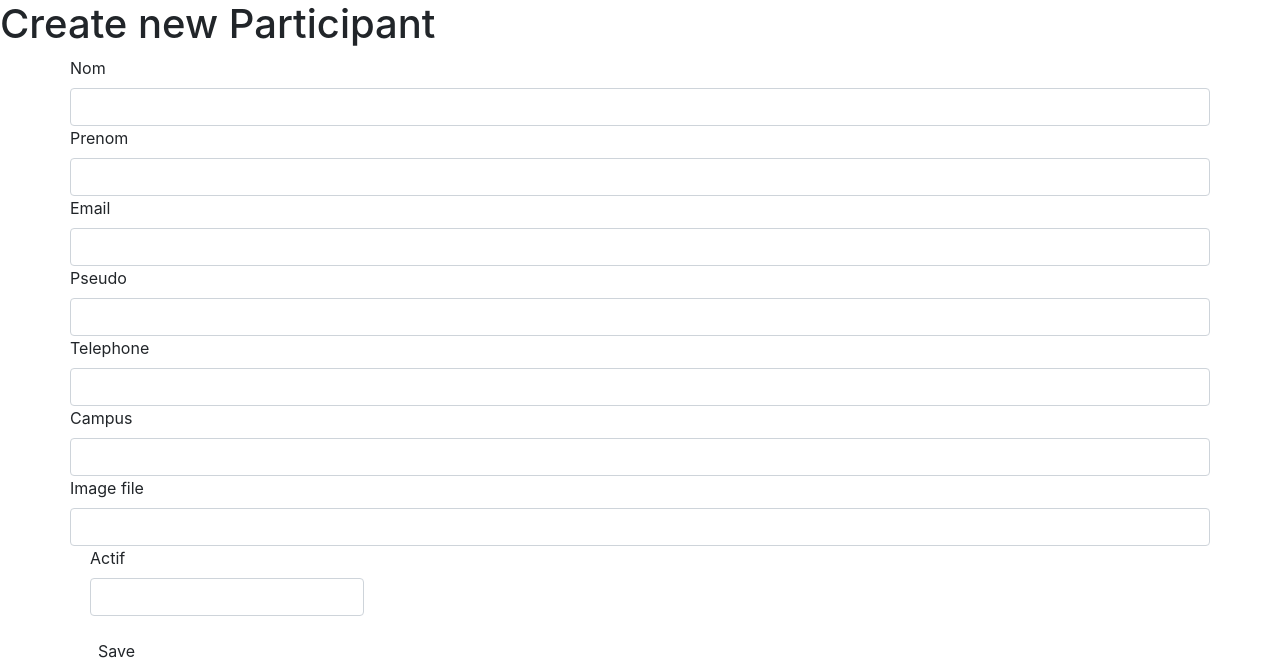
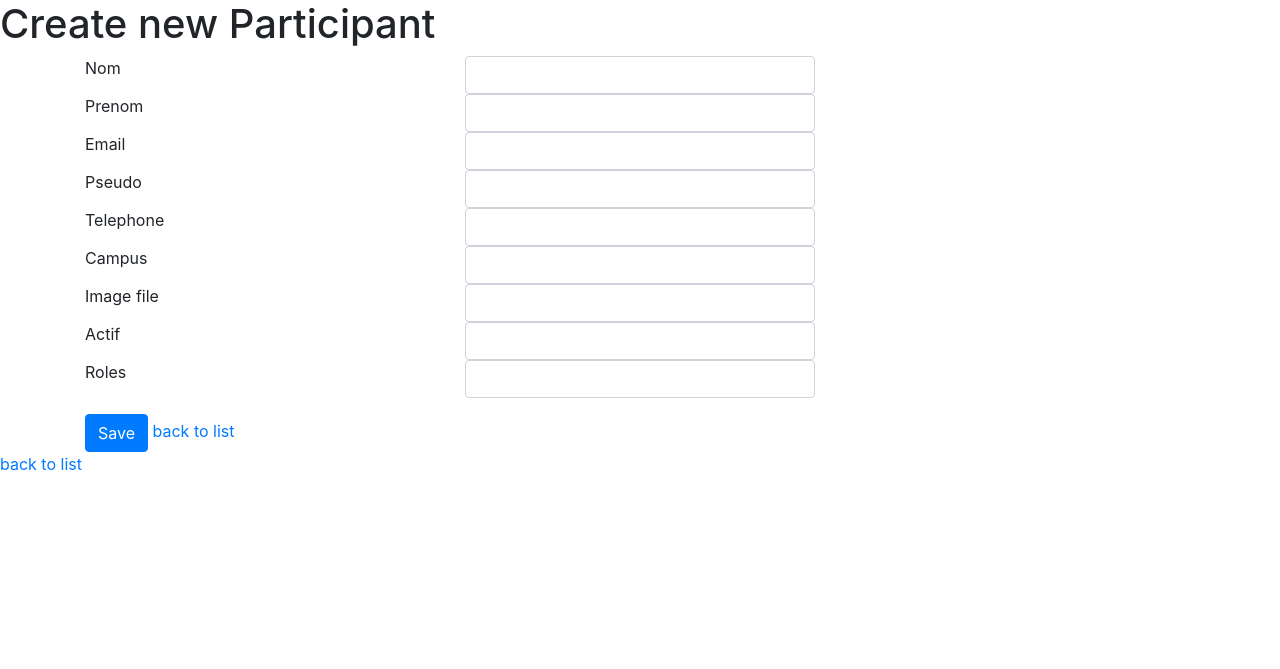
Before and after one commit to SL-PROGRAM/PROJET-ENI-2, a Symfony app: template templates/participant/new.html.twig in a window 1280 px wide. Shown: the part 56-725 px from the top of the page. Run offline with Twig, Linux system fonts and the light colour scheme; the template is opened without the code that fills it, so the values that code supplies are empty; form fields are guessed from the names that the template uses; some libraries are stand-ins or nearby versions.

Commit message:
Ajout de "Mon profil" dans la nav Bar

```diff
--- a/templates/base.html.twig
+++ b/templates/base.html.twig
@@ -21,7 +21,7 @@
                     <a class="nav-link" href="{{ path('accueil') }}">Accueil</a>
                 </li>
                 <li class="nav-item">
-                    <a class="nav-link" href="#">Mon profil</a>
+                    <a class="nav-link" href="{{ path('participant_edit',{'id':app.user.id }) }}">Mon profil</a>
                 </li>
                 <li class="nav-item">
                     <a class="nav-link" href="{{ path("ville_index") }}">Villes</a>
--- a/templates/participant/_form.html.twig
+++ b/templates/participant/_form.html.twig
@@ -1,54 +1,117 @@
-
 {{ form_start(form) }}
 <div class="container">
     <form class="form-vertical" role="form">
         <div class="form-group">
+            <div class="row justify-content">
+
+                <div class="col">
                     <div class="row">
+                        <div class="col">
                             {{ form_label(form.nom) }}
+                        </div>
+                        <div class="col">
                             {{ form_widget(form.nom) }}
+                        </div>
+                        <div class="col">
                             {{ form_errors(form.nom) }}
                         </div>
+                    </div>
                     <div class="row">
+                        <div class="col">
                             {{ form_label(form.prenom) }}
+                        </div>
+                        <div class="col">
                             {{ form_widget(form.prenom) }}
+                        </div>
+                        <div class="col">
                             {{ form_errors(form.prenom) }}
                         </div>
+                    </div>
                     <div class="row">
+                        <div class="col">
                             {{ form_label(form.email) }}
+                        </div>
+                        <div class="col">
                             {{ form_widget(form.email) }}
+                        </div>
+                        <div class="col">
                             {{ form_errors(form.email) }}
                         </div>
+                    </div>
                     <div class="row">
+                        <div class="col">
                             {{ form_label(form.pseudo) }}
+                        </div>
+                        <div class="col">
                             {{ form_widget(form.pseudo) }}
+                        </div>
+                        <div class="col">
                             {{ form_errors(form.pseudo) }}
                         </div>
+                    </div>
                     <div class="row">
+                        <div class="col">
                             {{ form_label(form.telephone) }}
+                        </div>
+                        <div class="col">
                             {{ form_widget(form.telephone) }}
+                        </div>
+                        <div class="col">
                             {{ form_errors(form.telephone) }}
                         </div>
+                    </div>
                     <div class="row">
+                        <div class="col">
                             {{ form_label(form.campus) }}
+                        </div>
+                        <div class="col">
                             {{ form_widget(form.campus) }}
+                        </div>
+                        <div class="col">
                             {{ form_errors(form.campus) }}
                         </div>
+                    </div>
                     <div class="row">
+                        <div class="col">
                             {{ form_label(form.imageFile) }}
+                        </div>
+                        <div class="col">
                             {{ form_widget(form.imageFile) }}
+                        </div>
+                        <div class="col">
                             {{ form_errors(form.imageFile) }}
                         </div>
+                    </div>
                     <div class="row">
-                <div class="form-check">
+                        <div class="col">
                             {{ form_label(form.actif) }}
+                        </div>
+                        <div class="col">
                             {{ form_widget(form.actif) }}
+                        </div>
+                        <div class="col">
                             {{ form_errors(form.actif) }}
                         </div>
+                    </div>
+                    <div class="row">
+                        <div class="col">
+                            {{ form_label(form.roles) }}
+                        </div>
+                        <div class="col">
+                            {{ form_widget(form.roles) }}
+                        </div>
+                        <div class="col">
+                            {{ form_errors(form.roles) }}
+                        </div>
+                    </div>
+                </div>
+            </div>
+        </div>
+
+    <button type="submit" class="btn btn-primary">{{ button_label|default('Save') }}</button>
+    </form>
+
+    {{ form_end(form) }}
+    <a href="{{ path('participant_index') }}">back to list</a>
 
 </div>
-        </div>
-    </form>
-
-    <button class="btn">{{ button_label|default('Save') }}</button>
-    {{ form_end(form) }}
-</div>
```
Lines whose indentation alone changed are shown as unchanged.
